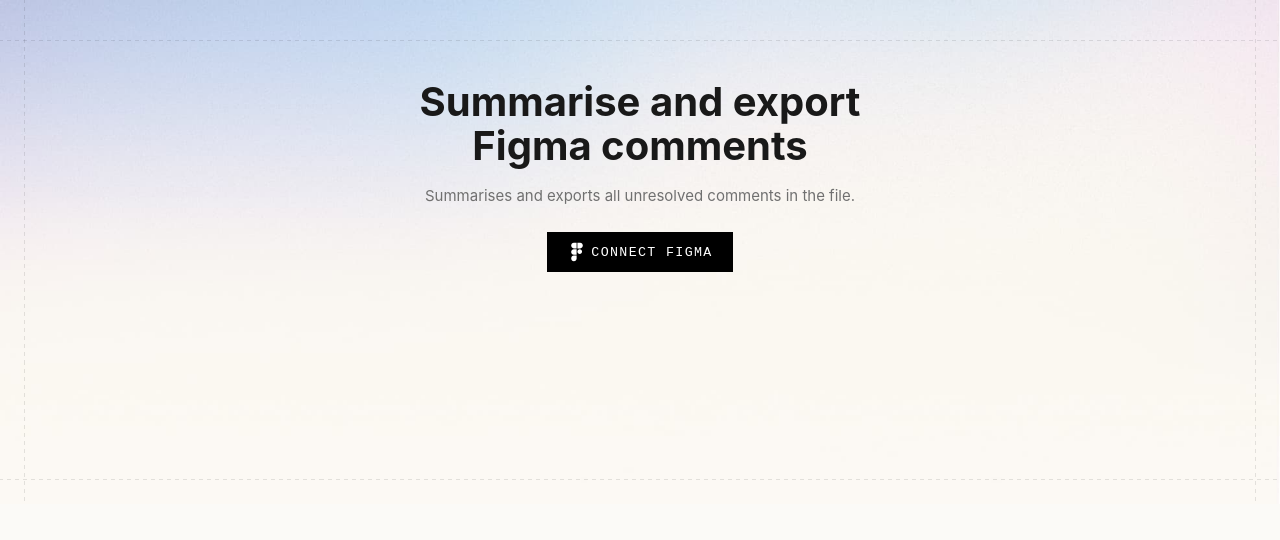
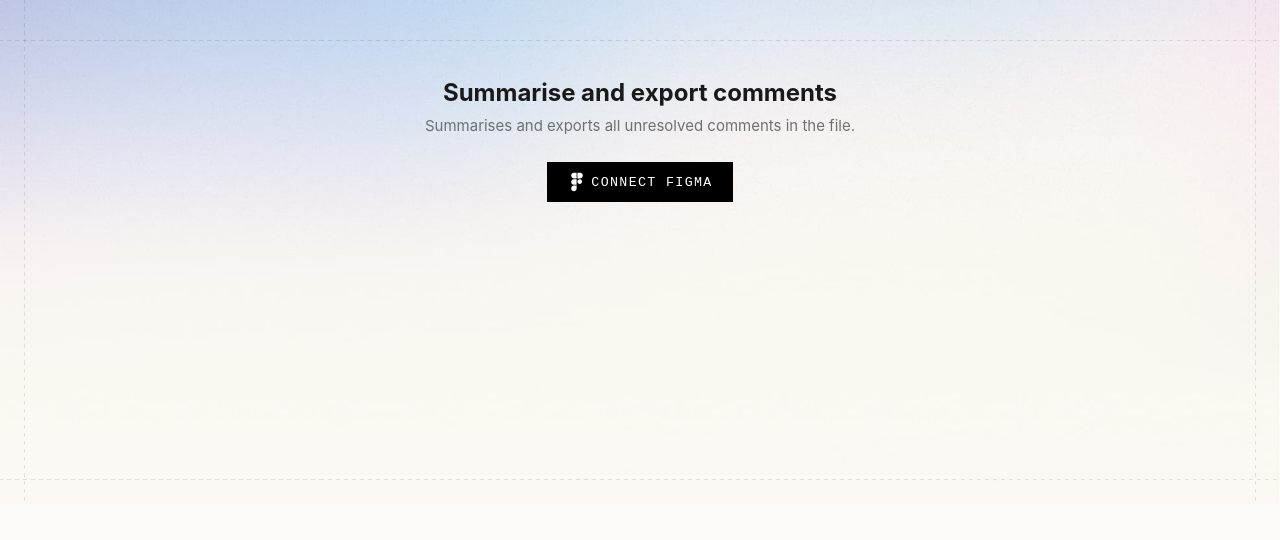
Before and after one commit to CharlesSmartEnv/figma-comment-summary, a React app: page / in a window 1280 px wide. Shown: the top 540 px of the page. Built offline with nearby package versions, Linux system fonts and the light colour scheme.

Commit message:
minor styling change to h1

```diff
--- a/src/app/components/App.tsx
+++ b/src/app/components/App.tsx
@@ -33,7 +33,7 @@
   const [isProcessingComments, setIsProcessingComments] = useState(false);
   const [commentsError, setCommentsError] = useState<string | null>(null);
   const [processedComments, setProcessedComments] = useState<string | null>(null);
-  const [commentsData, setCommentsData] = useState<FilteredComment[] | null>(null); // Typed commentsData
+  const [commentsData, setCommentsData] = useState<FilteredComment[] | null>(null);
   const [aiSummary, setAiSummary] = useState<string>('');
   const [commentsMap, setCommentsMap] = useState<Map<string, FilteredComment>>(new Map());
 
@@ -130,14 +130,14 @@
       if (currentReadKeyRef.current) {
         pollForToken(currentReadKeyRef.current);
       }
-    }, POLLING_INTERVAL_MS) as any as number; // Added type assertion for setInterval return
+    }, POLLING_INTERVAL_MS) as any as number;
 
     pollingTimeoutIdRef.current = setTimeout(() => {
       if (pollingIntervalIdRef.current) {
         setAuthError('Authentication timed out. Please try again.');
         clearPolling();
       }
-    }, POLLING_TIMEOUT_MS) as any as number; // Added type assertion for setTimeout return
+    }, POLLING_TIMEOUT_MS) as any as number;
 
   }, [pollForToken, clearPolling]);
 
@@ -213,24 +213,23 @@
     setIsProcessingComments(true);
     setCommentsError(null);
     setProcessedComments(null);
-    setAiSummary(''); // Clear previous summary
-    setCommentsMap(new Map()); // Clear previous map
-    setHasConfirmedChunking(false); // Reset chunking confirmation
+    setAiSummary('');
+    setCommentsMap(new Map());
+    setHasConfirmedChunking(false);
 
     parent.postMessage({ pluginMessage: { type: 'request-figma-data-for-comment-processing' } }, '*');
   };
 
   const handleProceedWithChunking = () => {
     setShowChunkingWarning(false);
-    setHasConfirmedChunking(true); // Set confirmation flag
+    setHasConfirmedChunking(true);
     setIsProcessingComments(true);
-    // Re-trigger the processing with proceedWithChunking flag
     parent.postMessage({ pluginMessage: { type: 'request-figma-data-for-comment-processing' } }, '*');
   };
 
   const handleCancelChunking = () => {
     setShowChunkingWarning(false);
-    setHasConfirmedChunking(false); // Reset confirmation flag
+    setHasConfirmedChunking(false);
     setIsProcessingComments(false);
   };
 
@@ -279,14 +278,12 @@
 
           const responseData = await backendResponse.json();
 
-          // Check if we got a chunking warning
           if (responseData.requiresChunking) {
             setShowChunkingWarning(true);
             setIsProcessingComments(false);
             return;
           }
 
-          // Normal processing continues here...
           if (responseData.filteredComments && Array.isArray(responseData.filteredComments)) {
             const typedComments: FilteredComment[] = responseData.filteredComments;
             setCommentsData(typedComments);
@@ -335,7 +332,6 @@
     };
   }, [clearPolling, SERVER_URL, selectedDateRange, showChunkingWarning, hasConfirmedChunking]);
 
-  // Helper function to process ID references within text content
   const processTextWithIdReferences = (text: string): (string | JSX.Element)[] => {
     if (!text || typeof text !== 'string' || commentsMap.size === 0) {
       return [text];
@@ -348,10 +344,8 @@
 
     return parts.map((part, index) => {
       if (index % 2 === 0) {
-        // Regular text part
         return part;
       } else {
-        // ID reference part
         const idContentMatch = part.match(idContentPattern);
         if (idContentMatch && idContentMatch[1]) {
           const idsString = idContentMatch[1];
@@ -385,7 +379,6 @@
     }).filter(Boolean);
   };
 
-  // Helper function to process children recursively
   const processChildren = (children: React.ReactNode): React.ReactNode => {
     if (typeof children === 'string') {
       const processed = processTextWithIdReferences(children);
@@ -444,7 +437,6 @@
     ),
   };
 
-  // Simplified function to render summary with inline references
   const renderSummaryWithInlineReferences = (summary: string): JSX.Element => {
     if (!summary) return <div>No summary available</div>;
 
@@ -486,7 +478,7 @@
           )}
         </div>
         <div className={!isAuthenticated ? 'header-content-unauthenticated' : 'header-content'}>
-          {isAuthenticated ? <h1  style={{fontSize: '24px', marginBottom: '8px'}}>Summarise and export comments</h1> : <h1>Summarise and export <br /> Figma comments</h1>}
+          <h1  style={{fontSize: '24px', marginBottom: '8px'}}>Summarise and export comments</h1>
           <p className='secondary-text'>Summarises and exports all unresolved comments in the file.</p>
 
           {!isAuthenticated ? (
--- a/src/app/styles/ui.css
+++ b/src/app/styles/ui.css
@@ -39,9 +39,9 @@
 
 }
 h1{
-  font-size: 40px;
+  font-size: 24px;
   line-height: 110%;
-  margin:40px 0 16px 0;
+  margin:40px 0 8px 0;
   text-align: center;
 }
 h2, h3, h4{
```
